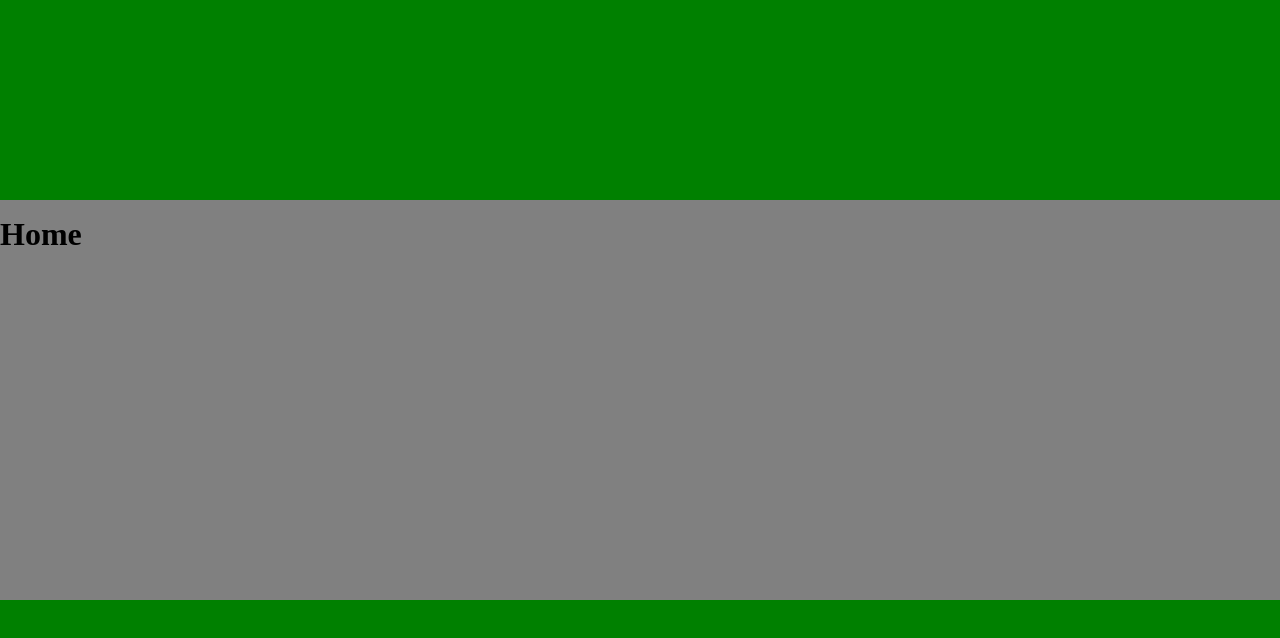
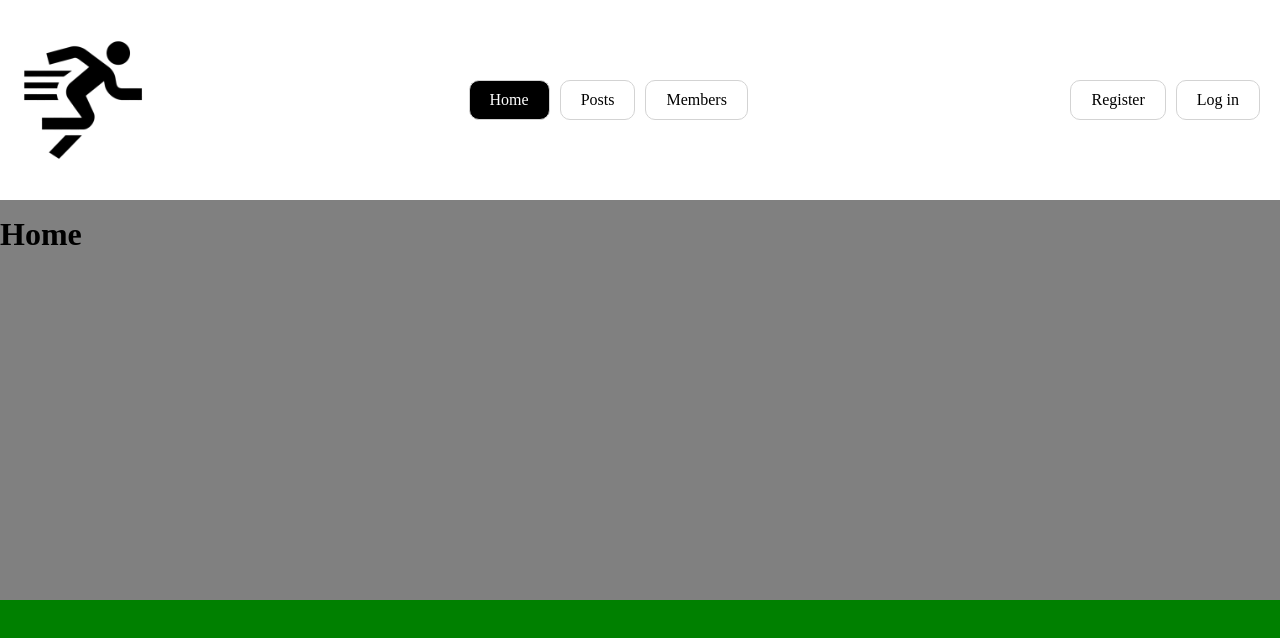
Before and after one commit to VeeK9/Baigiamasis-darbas, a React (Create React App) app: page / in a window 1280 px wide. Shown: the top 638 px of the page. Built offline with nearby package versions, Linux system fonts and the light colour scheme; data requests are answered from the project's data file.

Commit message:
somewhat of a header, without proper links, and user section on the right

```diff
--- a/public/index.html
+++ b/public/index.html
@@ -13,5 +13,6 @@
   </head>
   <body>
     <div id="root"></div>
+    <div id="portal"></div>
   </body>
 </html>
--- a/src/App.css
+++ b/src/App.css
@@ -14,3 +14,16 @@ section {
     padding: 1rem 0;
   }
 }
+
+.modal {
+  position: fixed;
+  top: 0;
+  right: 0;
+  width: 100%;
+  height: 100vh;
+  background-color: rgb(0,0,0,0.7);
+  display: flex;
+  justify-content: center;
+  align-items: center;
+  border: none;
+}
--- a/src/App.jsx
+++ b/src/App.jsx
@@ -10,9 +10,12 @@ import Header from './components/organisms/Header';
 import Login from './components/organisms/Login';
 import Register from './components/organisms/Register';
 import UserAside from './components/organisms/UserAside';
-import { Route, Routes } from "react-router-dom"
+import { Route, Routes, useNavigate } from "react-router-dom";
 
 const App = () => {
+
+  const navigate = useNavigate();
+
   return (
     <>
       <Header />
@@ -25,13 +28,15 @@ const App = () => {
         <Route path=":author/posts" element={<UserPosts />} />
         <Route path=":author/add_new_post" element={<AddPost />} />
         <Route path='/user'>
-          {/* <Route path='login' element={<Login />} /> */}
-          {/* <Route path='register' element={<Register />} /> */}
-          {/* <Route path=':name' element={loggedInUser ? <UserPage /> : <Navigate to='/user/login' />} /> */}
+          {/* <Route path=':username' element={loggedInUser ? <UserPage /> : <Navigate to='/user/login' />} /> */}
           {/* <Route path='admin' element={loggedInUser.role === 'admin' ? <Admin /> : <Navigate to='/user/login' />} /> */}
+          <Route path='login' element={<><Home /><Login /></>} />
+          <Route path='register' element={<><Home /><Register /></>} />
         </Route>
         <Route path='*' element={<ErrorPage />} />
       </Routes>
+      {/* <Routes> */}
+      {/* </Routes> */}
       <Footer />
     </>
   );
--- a/src/components/organisms/Header.jsx
+++ b/src/components/organisms/Header.jsx
@@ -1,14 +1,110 @@
 import styled from "styled-components";
+import logo from "../../media/logo.png";
+import { NavLink, Link } from "react-router-dom";
+import { useContext } from "react";
+import UsersContext from "../../contexts/UsersContext";
 
 const StyledHeader = styled.header`
   height: 200px;
-  background-color: green;
+  /* background-color: green; */
+  padding: 10px 20px;
+
+  display: flex;
+  justify-content: center;
+  align-items: center;
+  .logo {
+    height: 70%;
+    > img {
+      height: 100%;
+    }
+  }
+  > nav {
+    display: flex;
+    justify-content: center;
+    flex-grow: 1;
+    gap: 10px;
+    position: relative;
+    .posts > div {
+      position: absolute;
+      top: calc(100% + 10px);
+      right: 0;
+      left: 0;
+      display: flex;
+      visibility: hidden;
+      opacity: 0;
+      transition: 0.3s;
+      flex-direction: column;
+      align-items: center;
+      > ul {
+        list-style-type: none;
+        padding: 0;
+        display: flex;
+        gap: 10px;
+      }
+    }
+  }
+  a.posts:hover {
+    > div {
+      visibility: visible;
+      opacity: 1;
+    }
+  }
+  .userBtns {
+    display: flex;
+    gap: 10px;
+  }
+  a {
+    padding: 10px 20px;
+    border-radius: 10px;
+    color: black;
+    text-decoration: none;
+    border: 1px solid lightgray;
+    transition: 200ms;
+    &:hover {
+      background-color: lightgray;
+    }
+    &.active {
+      background-color: black;
+      color: white;
+    }
+  }
 `
 
 const Header = () => {
+
+  const { currentUser, setCurrentUser } = useContext(UsersContext);
+
   return (
     <StyledHeader>
-
+      <div className="logo">
+        <img src={logo} alt="Stride buddies forum" />
+      </div>
+      <nav>
+        <NavLink to='/'>Home</NavLink>
+        <NavLink to='/posts' className='posts'>Posts
+        <div>
+          <ul>
+            <li><Link to='/posts/filter'>Runners</Link></li>
+            <li><Link to='/posts/filter'>Races</Link></li>
+            <li><Link to='/posts/filter'>Shoes</Link></li>
+            <li><Link to='/posts/filter'>Watches</Link></li>
+            <li><Link to='/posts/filter'>Random stuff</Link></li>
+          </ul>
+        </div>
+        </NavLink>
+        <NavLink to='/members'>Members</NavLink>
+      </nav>
+      {
+        currentUser ?
+        <div>
+          <Link to='/user/:username'><img src={currentUser.avatar} alt={currentUser.username} /></Link>
+          <Link onClick={() => setCurrentUser(false)}>Log out</Link>
+        </div> :
+        <div className="userBtns">
+          <NavLink to='user/register'>Register</NavLink>
+          <NavLink to='user/login'>Log in</NavLink>
+        </div>
+      }
     </StyledHeader>
   );
 }
--- a/src/components/organisms/Login.jsx
+++ b/src/components/organisms/Login.jsx
@@ -0,0 +1,27 @@
+import { createPortal } from "react-dom";
+import { useNavigate } from "react-router-dom";
+
+const Register = () => {
+
+  const navigate = useNavigate();
+
+  return createPortal(
+    <div
+      className="modal"
+      onClick={() => navigate('/')}
+    >
+      <div
+        className="loginModal"
+        onClick={(e) => {
+          e.stopPropagation()
+        }}
+      >
+
+      <h1>hello</h1>
+      </div>
+    </div>,
+    document.querySelector('#portal')
+  );
+}
+
+export default Register;
--- a/src/components/organisms/Register.jsx
+++ b/src/components/organisms/Register.jsx
@@ -0,0 +1,27 @@
+import { createPortal } from "react-dom";
+import { useNavigate } from "react-router-dom";
+
+const Register = () => {
+
+  const navigate = useNavigate();
+
+  return createPortal(
+    <div
+      className="modal"
+      onClick={() => navigate('/')}
+    >
+      <div
+        className="registerModal"
+        onClick={(e) => {
+          e.stopPropagation()
+        }}
+      >
+
+      <h1>hello</h1>
+      </div>
+    </div>,
+    document.querySelector('#portal')
+  );
+}
+
+export default Register;
```
